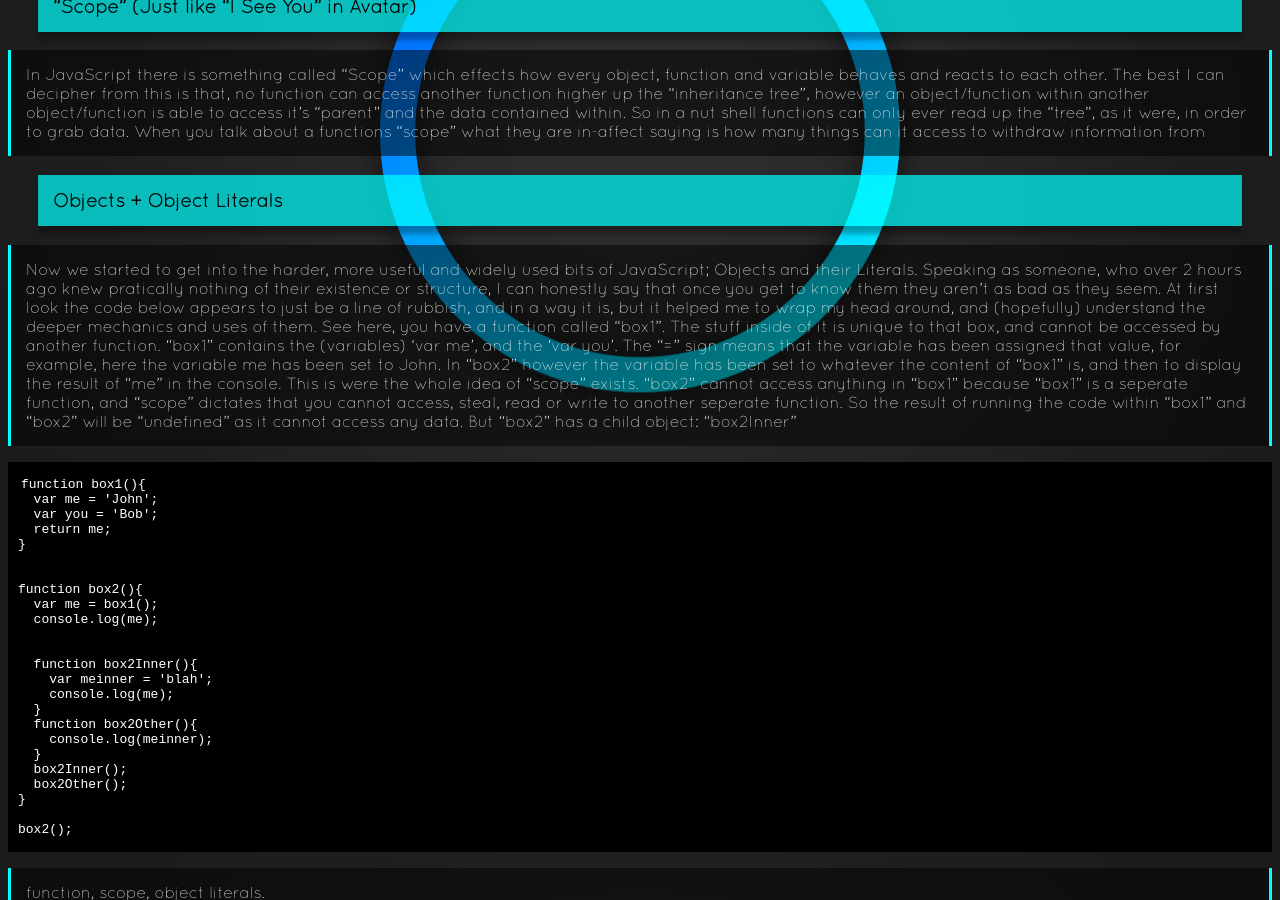
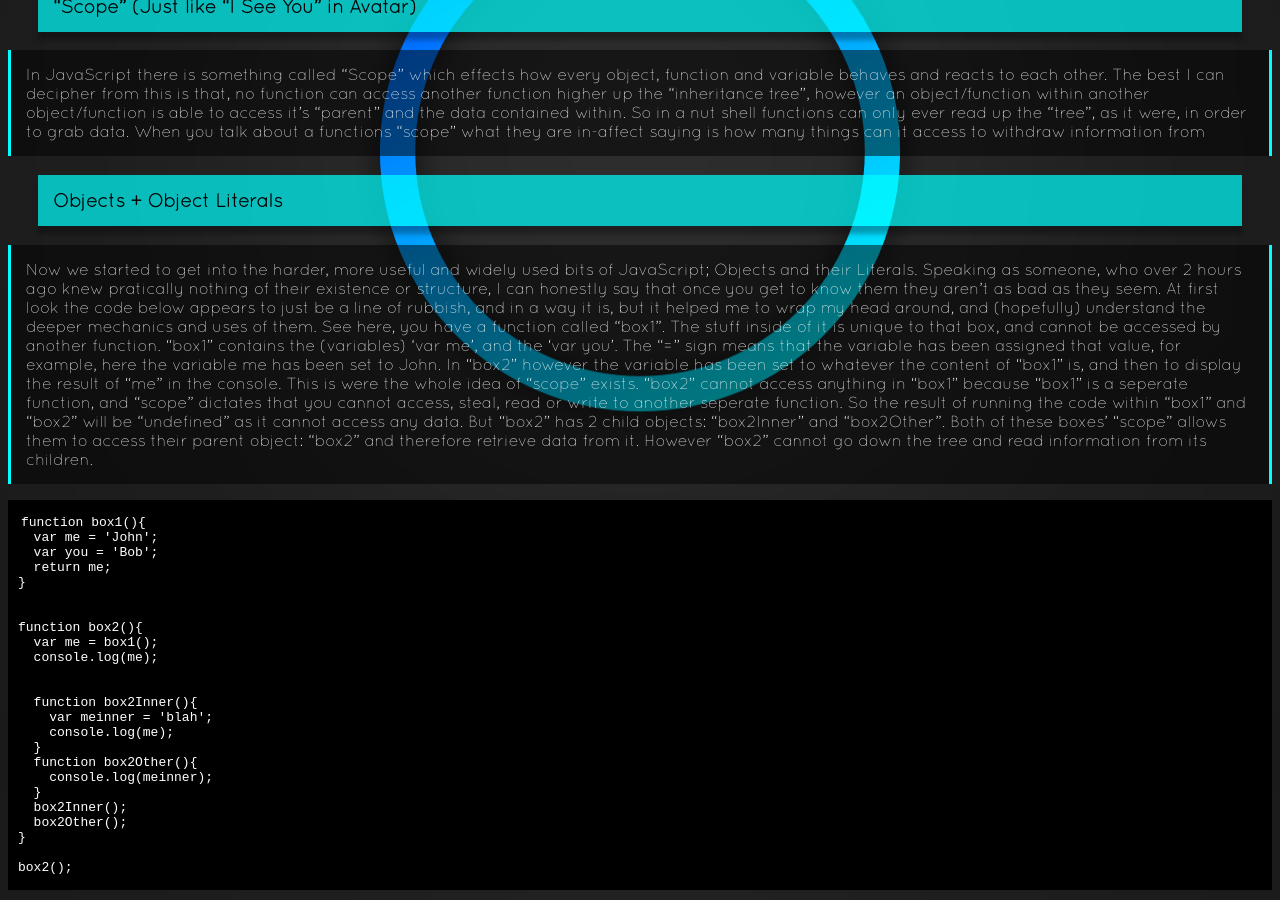
Before and after one commit to boffnoff/boffnoff.github.com, a Jekyll site: the page built from _posts/2013-10-25-last-and-final-day.md, in a window 1280 px wide and 900 px high, scrolled down 744 px. Built offline with Jekyll 4.4.1, drawn with Linux system fonts in a browser that asks for light colours.

Commit message:
still on objects and their literals

```diff
--- a/_posts/2013-10-25-last-and-final-day.md
+++ b/_posts/2013-10-25-last-and-final-day.md
@@ -40,7 +40,8 @@ me to wrap my head around, and (hopefully) understand the deeper mechanics and u
 accessed by another function. "box1" contains the (variables) 'var me', and the 'var you'. The "=" sign means that the variable has been assigned that value, for example, here the variable me has been
 set to John. In "box2" however the variable has been set to whatever the content of "box1" is, and then to display the result of "me" in the console. This is were the whole idea of "scope" exists.
 "box2" cannot access anything in "box1" because "box1" is a seperate function, and "scope" dictates that you cannot access, steal, read or write to another seperate function. So the result of running
-the code within "box1" and "box2" will be "undefined" as it cannot access any data. But "box2" has a child object: "box2Inner"
+the code within "box1" and "box2" will be "undefined" as it cannot access any data. But "box2" has 2 child objects: "box2Inner" and "box2Other". Both of these boxes' "scope" allows them to access
+their parent object: "box2" and therefore retrieve data from it. However "box2" cannot go down the tree and read information from its children.
 
 
 
```
